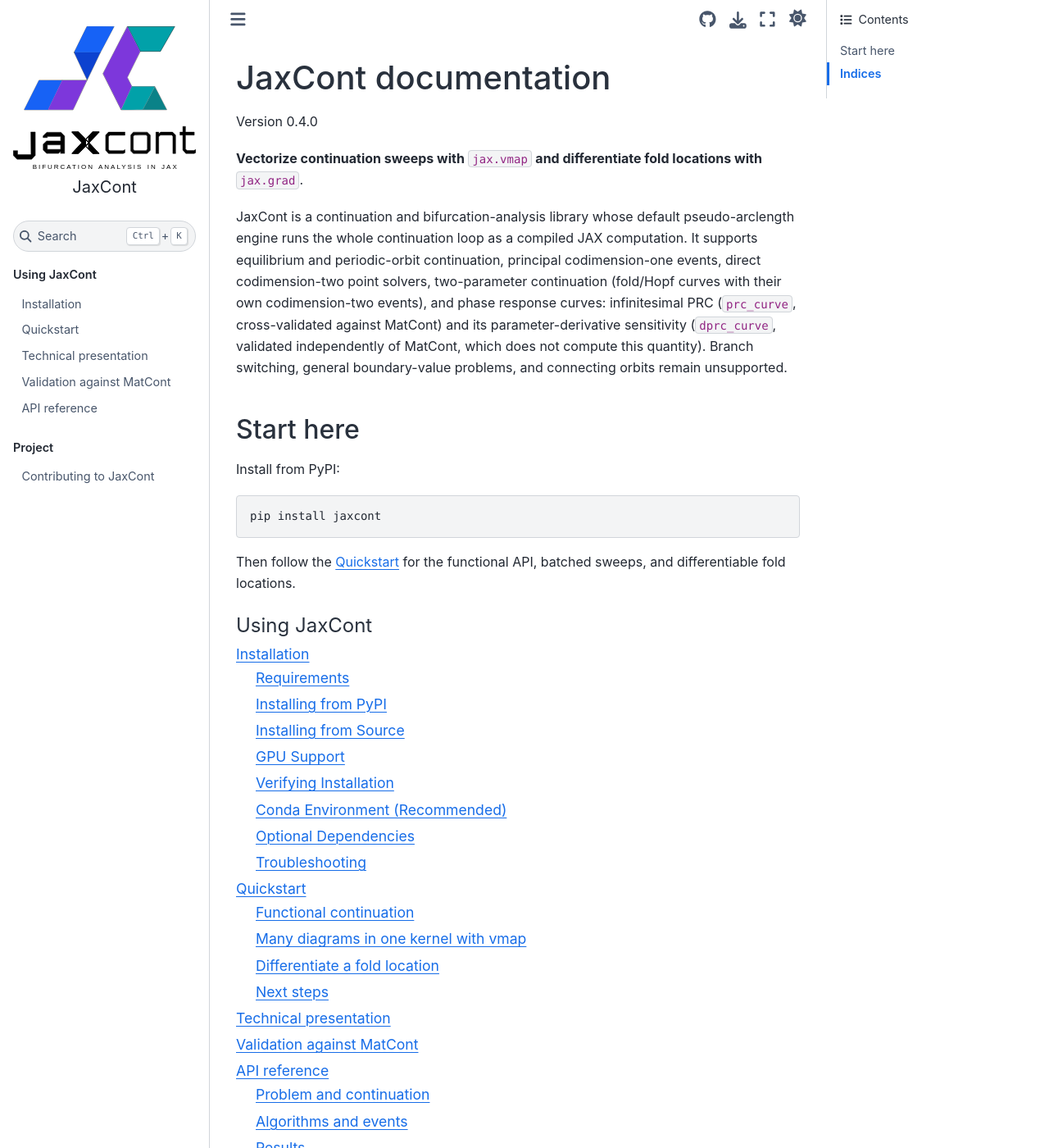
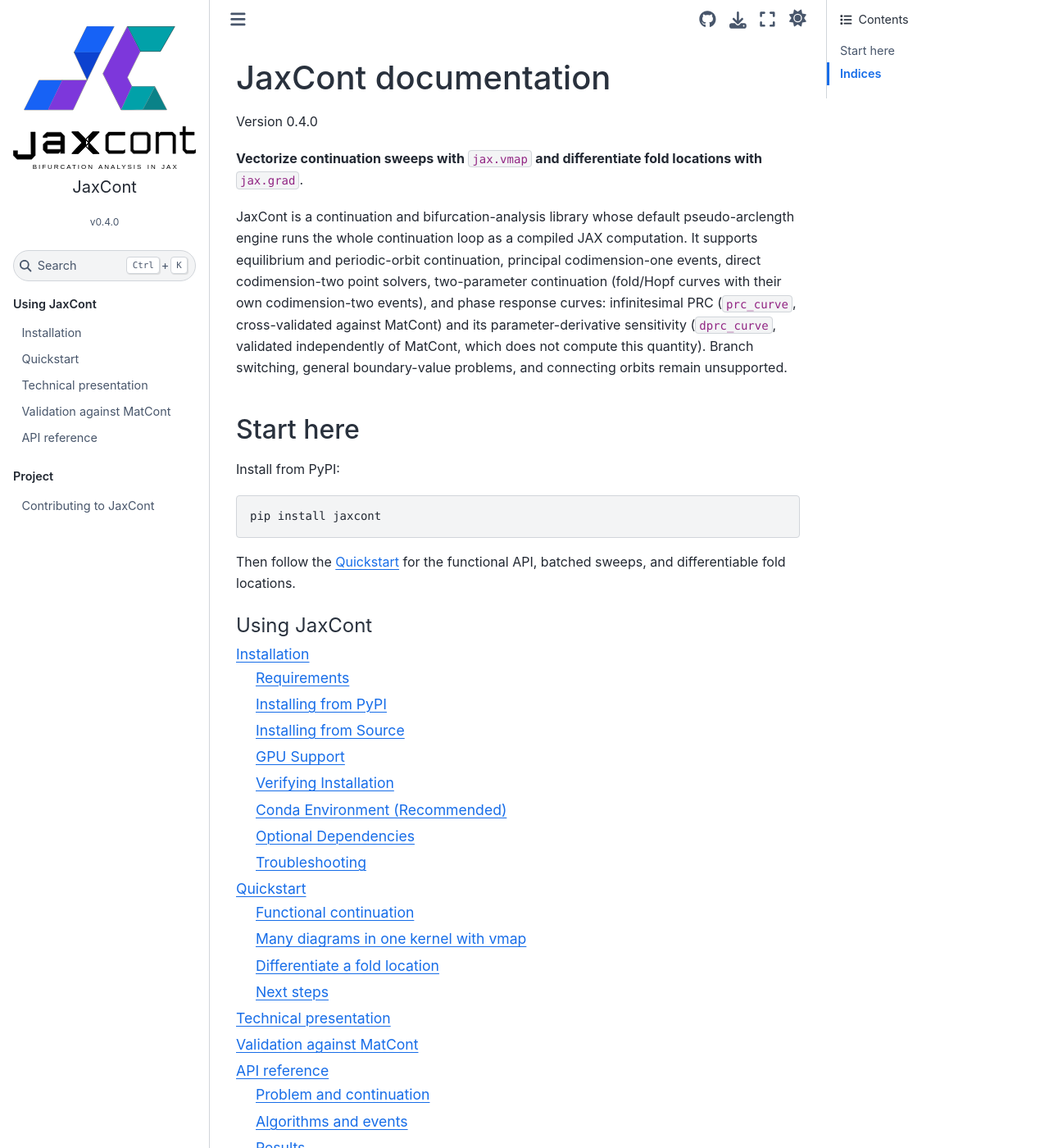
Before and after one commit to Ziaeemehr/JaxCont, a Sphinx documentation site: the page built from docs/source/index.rst, in a window 1280 px wide and 1400 px high. Shown: the whole window at 82% size. Built offline with Sphinx 7.4.7 and the Sphinx Book theme 1.1.4, drawn with Linux system fonts in a browser that asks for light colours; pages that are not in the unit, such as notebooks, are missing from menus.

Commit message:
docs: show installed version as a badge under the sidebar logo
sphinx-book-theme's default sidebar stack (navbar-logo, icon-links,
search-button-field, sbt-sidebar-nav, per its theme.conf) has no version
slot. Override html_sidebars to insert a small version-badge.html
template right after the logo, rendering Sphinx's `version` global.

Co-Authored-By: Claude Sonnet 5 <noreply@anthropic.com>

```diff
--- /dev/null
+++ b/docs/source/_static/custom.css
@@ -0,0 +1,6 @@
+.sidebar-version-badge {
+  text-align: center;
+  font-size: 0.75rem;
+  color: var(--pst-color-text-muted);
+  margin: -0.5rem 0 0.5rem;
+}
--- /dev/null
+++ b/docs/source/_templates/version-badge.html
@@ -0,0 +1 @@
+<div class="sidebar-version-badge">v{{ version }}</div>
--- a/docs/source/conf.py
+++ b/docs/source/conf.py
@@ -141,6 +141,21 @@ html_theme = 'sphinx_book_theme'
 # run the examples, but breaks fail_on_warning builds on a fresh checkout
 # (e.g. Read the Docs' `git clone --depth 1`), where it never exists.
 html_static_path = ['_static']
+html_css_files = ['custom.css']
+
+# Sphinx-book-theme's default sidebar stack is navbar-logo, icon-links,
+# search-button-field, sbt-sidebar-nav (see its theme.conf). Insert a small
+# version-badge.html (docs/source/_templates/) right after the logo so the
+# installed version reads directly under it, upper-left.
+html_sidebars = {
+    '**': [
+        'navbar-logo.html',
+        'version-badge.html',
+        'icon-links.html',
+        'search-button-field.html',
+        'sbt-sidebar-nav.html',
+    ],
+}
 
 # Theme options (matches the sibling lyapax project's docs style)
 html_theme_options = {
```
